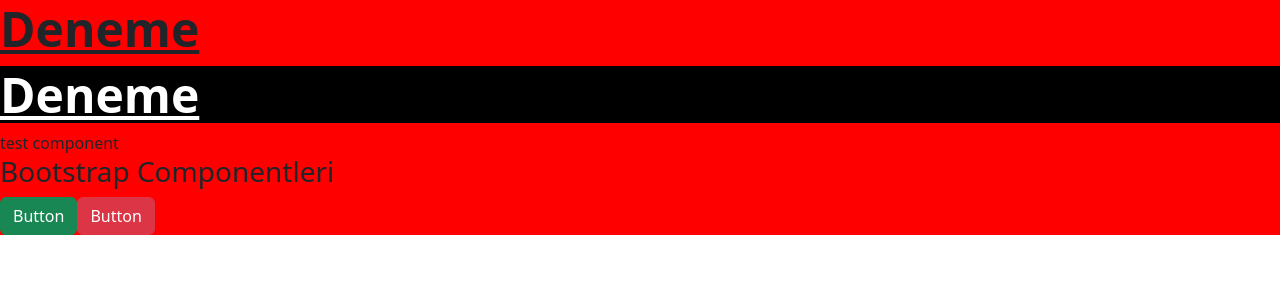
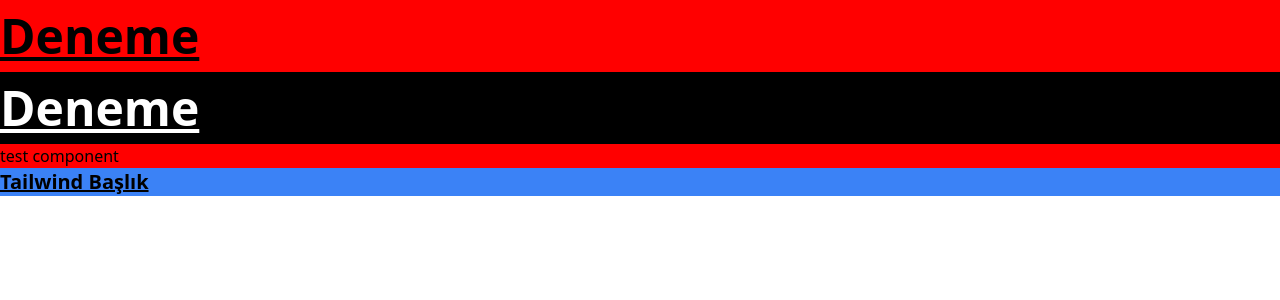
Before and after one commit to UTKUC3NGIZ/React-ile-Proje-Gelistirme, a React (Create React App) app: page / in a window 1280 px wide. Shown: the top 300 px of the page. Built offline with nearby package versions, Linux system fonts and the light colour scheme.

Commit message:
tailwind

```diff
--- a/package.json
+++ b/package.json
@@ -37,5 +37,10 @@
       "last 1 firefox version",
       "last 1 safari version"
     ]
+  },
+  "devDependencies": {
+    "autoprefixer": "^10.4.13",
+    "postcss": "^8.4.20",
+    "tailwindcss": "^3.2.4"
   }
 }
--- /dev/null
+++ b/postcss.config.js
@@ -0,0 +1,6 @@
+module.exports = {
+  plugins: {
+    tailwindcss: {},
+    autoprefixer: {},
+  },
+}
--- a/src/App.js
+++ b/src/App.js
@@ -4,14 +4,20 @@ import styles from "./App.module.css";
 
 import { Title } from "./Components";
 
-import Bootstrap from "./Bootstrap";
+// import Bootstrap from "./Bootstrap";
+
+import "./tailwind.css";
+
+import Tailwind from "./Tailwind";
+
 function App() {
   return (
     <div className={styles.App}>
       <Title>Deneme</Title>
       <Title theme="dark">Deneme</Title>
       <Test />
-      <Bootstrap />
+      {/* <Bootstrap /> */}
+      <Tailwind />
     </div>
   );
 }
--- /dev/null
+++ b/src/Tailwind.js
@@ -0,0 +1,10 @@
+
+function Tailwind() {
+  return (
+    <div className="bg-blue-500">
+        <h3 className="text-xl font-semibold underline hover:bg-pink-600">Tailwind Başlık</h3>
+    </div>
+  )
+}
+
+export default Tailwind
--- /dev/null
+++ b/src/tailwind.css
@@ -0,0 +1,3 @@
+@tailwind base;
+@tailwind components;
+@tailwind utilities;
--- /dev/null
+++ b/tailwind.config.js
@@ -0,0 +1,8 @@
+/** @type {import('tailwindcss').Config} */
+module.exports = {
+  content: ["./src/**/*.{js,jsx,ts,tsx}"],
+  theme: {
+    extend: {},
+  },
+  plugins: [],
+};
```
Also changed, not shown: 1 other file (tests, documents, lock files or other folders).
